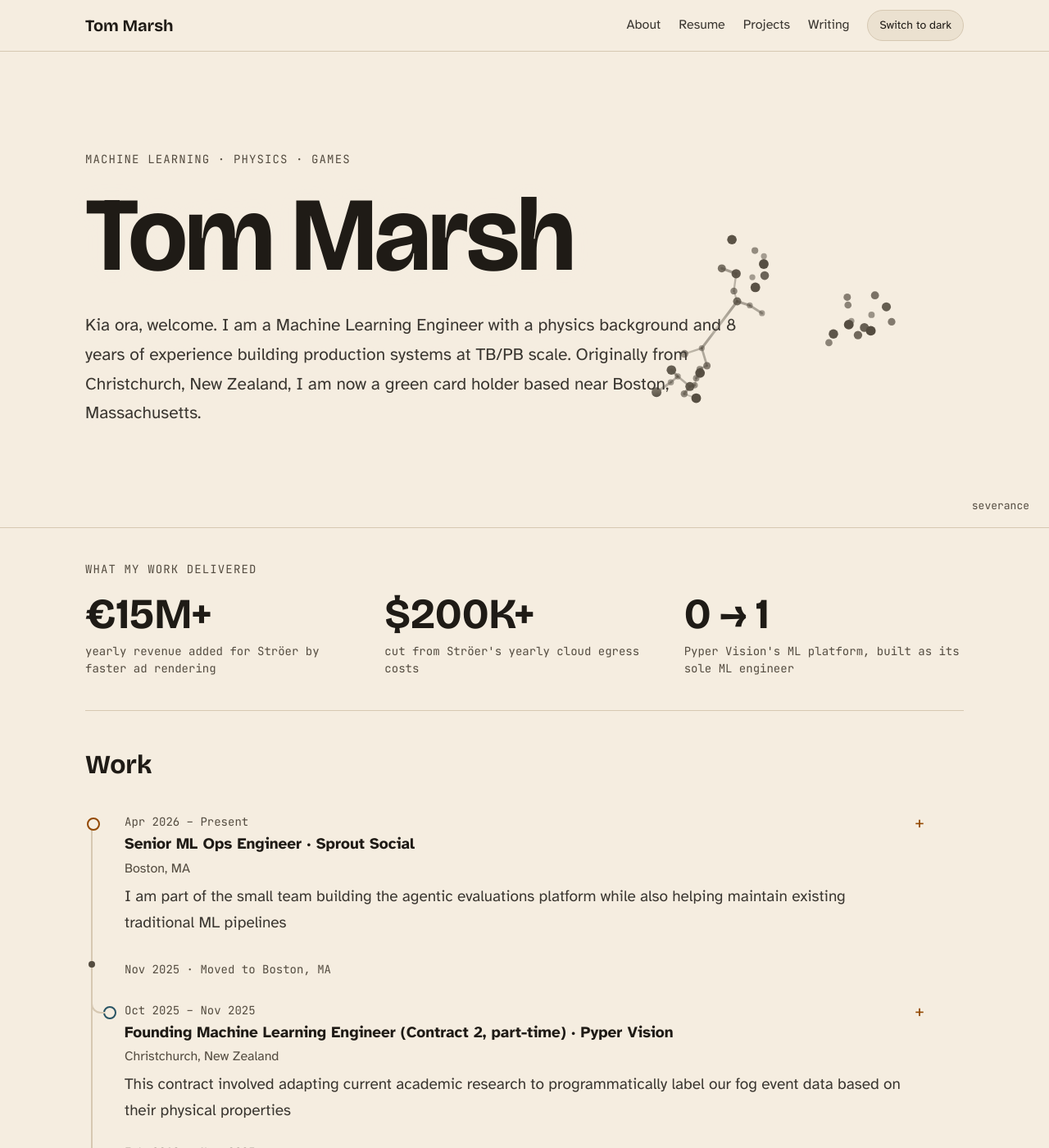
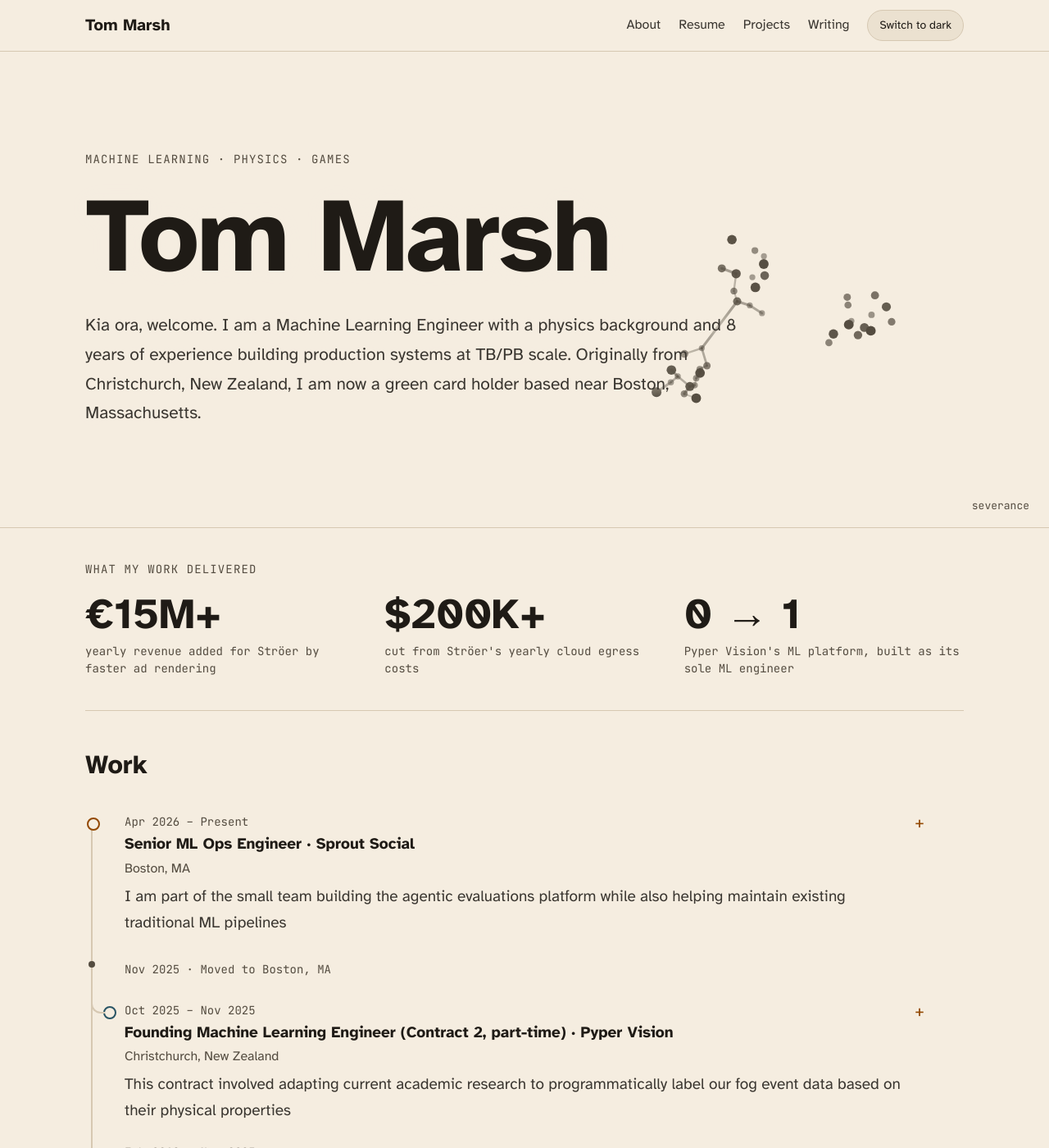
Before and after one commit to Graphight/Graphight.github.io, a Jekyll site: the page built from index.md, in a window 1280 px wide and 1400 px high. Shown: the whole window at 82% size. Built offline with Jekyll 4.4.1, drawn with Linux system fonts in a browser that asks for light colours.

Commit message:
fonts: use the body font for headings

```diff
--- a/_layouts/default.html
+++ b/_layouts/default.html
@@ -7,7 +7,7 @@
     <script>try { var t = localStorage.getItem("theme"); if (t) document.documentElement.dataset.theme = t; } catch (e) {}</script>
     <link rel="preconnect" href="https://fonts.googleapis.com">
     <link rel="preconnect" href="https://fonts.gstatic.com" crossorigin>
-    <link rel="stylesheet" href="https://fonts.googleapis.com/css2?family=Bricolage+Grotesque:opsz,wght@12..96,500;12..96,700&family=Atkinson+Hyperlegible:ital,wght@0,400;0,700;1,400&family=JetBrains+Mono:ital,wght@0,400;0,600;1,400&display=swap">
+    <link rel="stylesheet" href="https://fonts.googleapis.com/css2?family=Atkinson+Hyperlegible:ital,wght@0,400;0,700;1,400&family=JetBrains+Mono:ital,wght@0,400;0,600;1,400&display=swap">
     <link rel="stylesheet" href="{{ '/assets/css/site.css?v=' | append: site.github.build_revision | relative_url }}">
 
     {% seo %}
--- a/assets/css/site.scss
+++ b/assets/css/site.scss
@@ -44,7 +44,6 @@
 }
 :root[data-theme="dark"] { @include dark; }
 
-$display: "Bricolage Grotesque", system-ui, sans-serif;
 $body: "Atkinson Hyperlegible", system-ui, sans-serif;
 $mono: "JetBrains Mono", ui-monospace, monospace;
 $column: 1024px;
@@ -63,7 +62,6 @@
 }
 
 h1, h2, h3, h4 {
-  font-family: $display;
   font-weight: 700;
   line-height: 1.15;
   color: var(--hi);
@@ -147,7 +145,7 @@
   border-bottom: 1px solid var(--line);
 }
 .stats-section { padding-top: 40px; }
-.stats dt { font: 700 clamp(36px, 5vw, 52px)/1.1 $display; color: var(--hi); }
+.stats dt { font: 700 clamp(36px, 5vw, 52px)/1.1 $body; color: var(--hi); }
 .stats dd { margin: 6px 0 0; font: 14px/1.5 $mono; color: var(--mute); }
 
 .home-section { padding-top: 48px; padding-bottom: 32px; }
@@ -186,7 +184,7 @@
   padding-top: 12px;
   padding-bottom: 12px;
 }
-.site-name { font-family: $display; font-weight: 700; font-size: 20px; color: var(--hi); }
+.site-name { font-weight: 700; font-size: 20px; color: var(--hi); }
 .site-nav { display: flex; flex-wrap: wrap; align-items: center; gap: 4px 22px; font-size: 16px; }
 .site-nav a { color: var(--fg); }
 .site-nav a[aria-current="page"] { color: var(--kw); font-weight: 700; }
```
